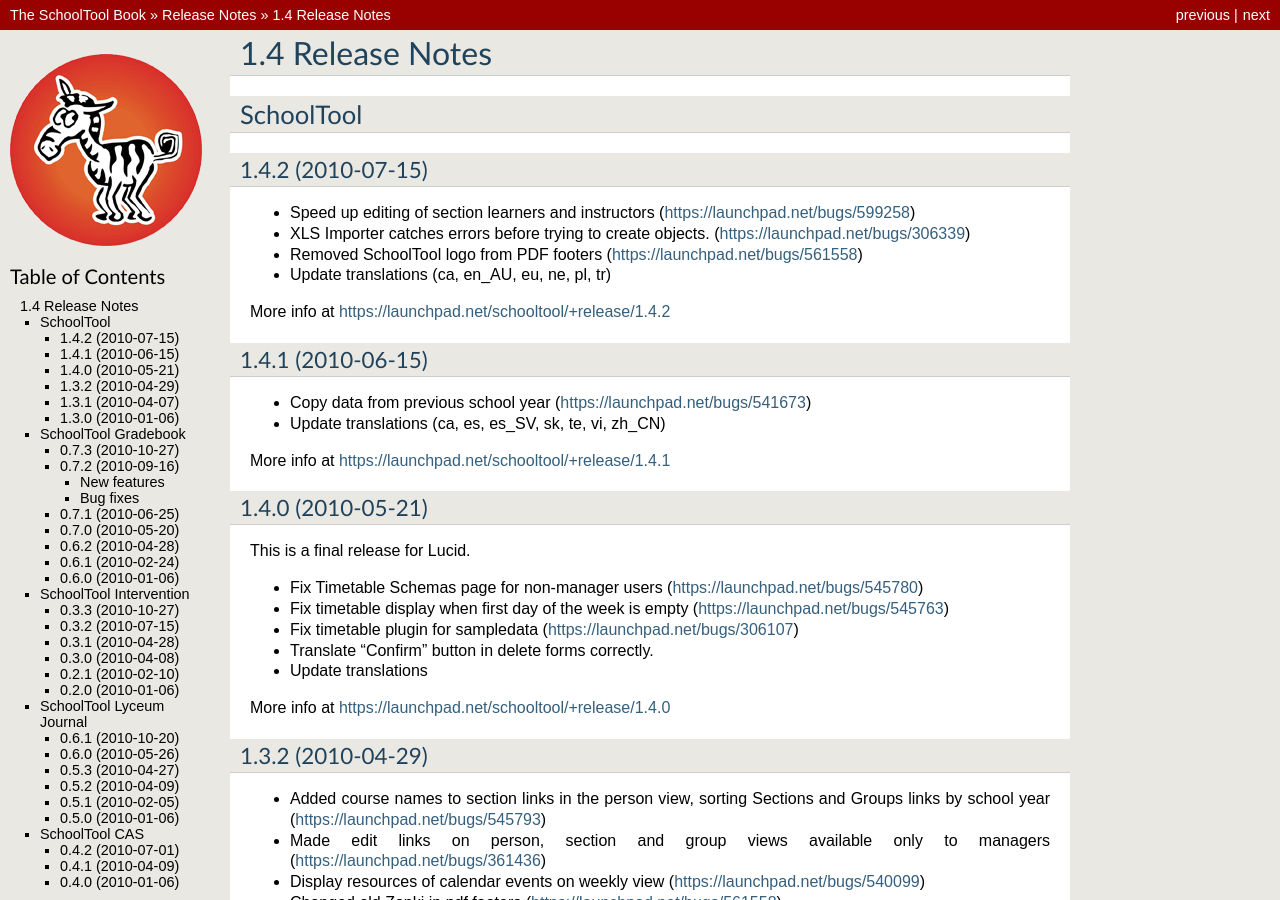
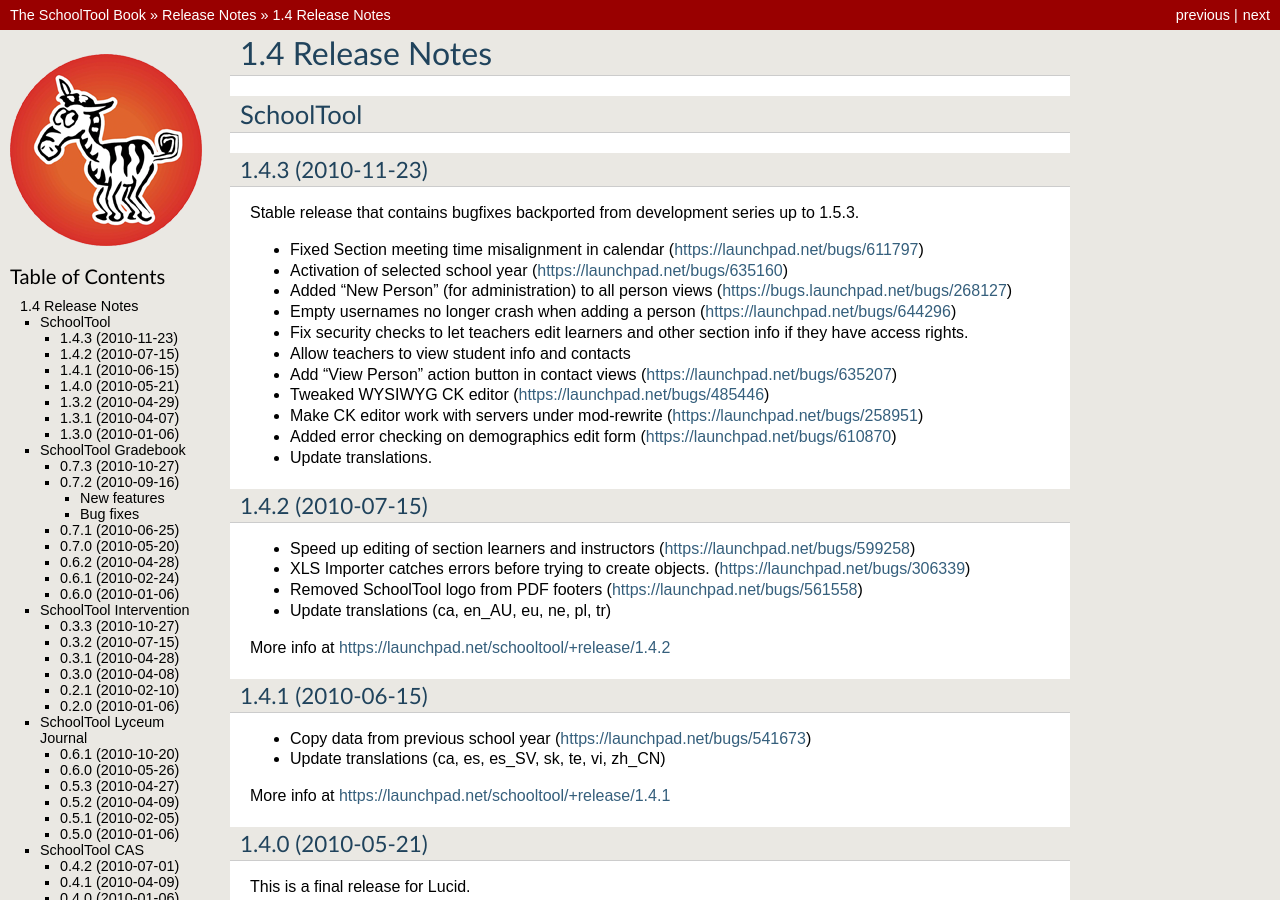
Before and after one commit to schooltool-project/schooltool-book, a Sphinx documentation site: the page built from source/1.4-release-notes.rst, in a window 1280 px wide and 900 px high. Built offline with Sphinx 7.4.7, drawn with Linux system fonts in a browser that asks for light colours.

Commit message:
Update release notes

```diff
--- a/source/1.4-release-notes.rst
+++ b/source/1.4-release-notes.rst
@@ -3,6 +3,26 @@
 
 SchoolTool
 ==========
+
+1.4.3 (2010-11-23)
+------------------
+
+Stable release that contains bugfixes backported from development series up to 1.5.3.
+
+- Fixed Section meeting time misalignment in calendar (https://launchpad.net/bugs/611797)
+- Activation of selected school year (https://launchpad.net/bugs/635160)
+- Added "New Person" (for administration) to all person views
+  (https://bugs.launchpad.net/bugs/268127)
+- Empty usernames no longer crash when adding a person (https://launchpad.net/bugs/644296)
+- Fix security checks to let teachers edit learners and other section info
+  if they have access rights.
+- Allow teachers to view student info and contacts
+- Add "View Person" action button in contact views (https://launchpad.net/bugs/635207)
+- Tweaked WYSIWYG CK editor (https://launchpad.net/bugs/485446)
+- Make CK editor work with servers under mod-rewrite (https://launchpad.net/bugs/258951)
+- Added error checking on demographics edit form (https://launchpad.net/bugs/610870)
+- Update translations.
+
 
 1.4.2 (2010-07-15)
 ------------------
```
Also changed, not shown: source/1.5-release-notes.rst (+16 -1 lines).
